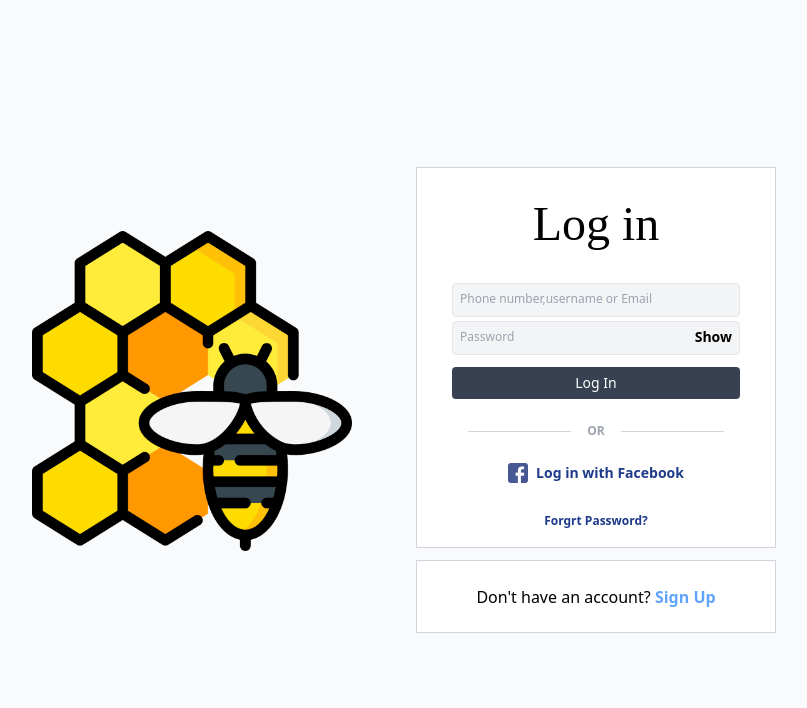
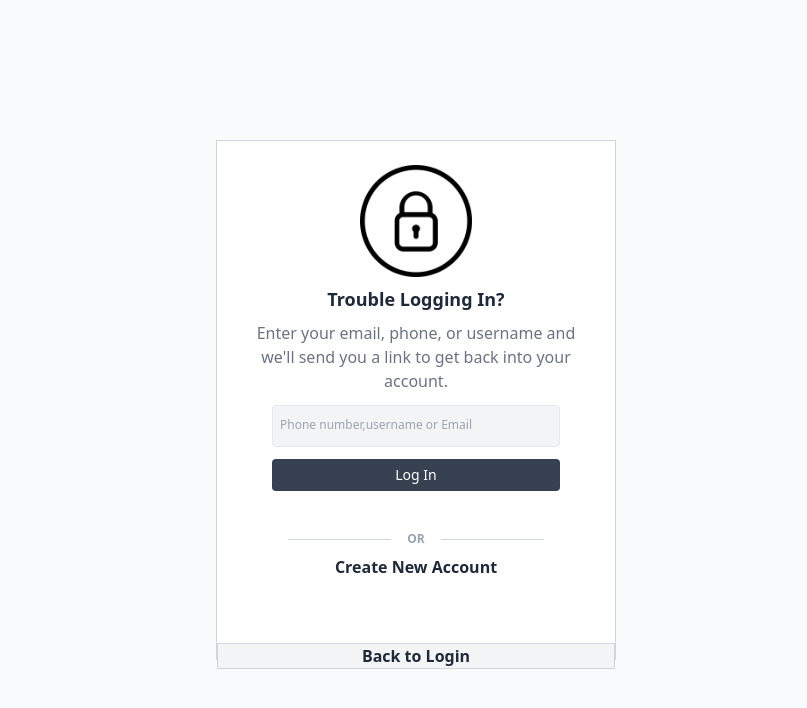
Before and after one commit to chra-O/Food-City, a React (Create React App) app: page /ForgetPassword in a window 1280 px wide. Shown: the top 708 px of the page, without its empty margins (224-1031 px from the left). Built offline with nearby package versions, Linux system fonts and the light colour scheme.

Commit message:
Forget password done

```diff
--- a/src/App.css
+++ b/src/App.css
@@ -13,3 +13,7 @@
 
   font-family: "Brush Script MT", "Brush Script Std", "cursive";
 }
+.fogerPass{
+  width: 400px;
+  height: 520px;
+}
--- a/src/App.js
+++ b/src/App.js
@@ -1,19 +1,17 @@
-
 import "./App.css";
 import LogInPage from "./Page/LogInPage";
-// import { Routes, Route } from "react-router-dom";
+import { Routes, Route } from "react-router-dom";
+import ForgetPassword from "./Page/ForgetPassword";
 
 function App() {
   return (
+    <>
+      {/* <LogInPage /> */}
 
-    <>
-    <LogInPage />
-  {/* <Routes>
-      <Route path="invoices" element={<Invoices />}>
-        <Route path=":invoiceId" element={<Invoice />} />
-        <Route path="sent" element={<SentInvoices />} />
-      </Route>
-    </Routes> */}
+      <Routes>
+      <Route path="/" element={<LogInPage />} />
+        <Route path="/ForgetPassword" element={<ForgetPassword />} />
+      </Routes>
     </>
   );
 }
--- /dev/null
+++ b/src/Page/ForgetPassword.jsx
@@ -0,0 +1,71 @@
+import React, { useRef, useState } from "react";
+import { Link } from "react-router-dom";
+
+export default function ForgetPassword() {
+  const [hasfild, sethasfild] = useState(false);
+  const fromRef = useRef(null);
+  const handelChange = () => {
+    const form = fromRef.current;
+    if (form["username"].value.length > 0) {
+      sethasfild(true);
+    } else {
+      sethasfild(false);
+    }
+  };
+  return (
+    <>
+      <div className="flex justify-center flex-col  items-center h-screen bg-slate-50 ">
+        <div className="fogerPass bg-white border border-gray-300 border-solid flex flex-col items-center  ">
+          <img
+            src="http://localhost:3000/image/lockk.png"
+            className="w-28 mt-6"
+            alt=""
+          ></img>
+          <p className="text-lg mt-2 font-semibold text-gray-800 ">
+            Trouble Logging In?
+          </p>
+          <p className=" text-center font-thin mt-2 ml-6 mr-6 text-gray-500">
+            Enter your email, phone, or username and we'll send you a link to
+            get back into your account.
+          </p>
+          <form ref={fromRef} className="w-72 flex flex-col gap-1 mt-3">
+            <div className="relative">
+              <input
+                onChange={handelChange}
+                name="username"
+                type="text"
+                className=" peer  w-full rounded border bg-gray-100 p-3 text-xs placeholder-transparent"
+                placeholder="Phone number,username or Email"
+              />
+              <label className="absolute transition-all left-2 top-0 text-gray-400  text-xxs peer-placeholder-shown:text-xs  peer-placeholder-shown:top-3 pointer-events-none">
+                Phone number,username or Email
+              </label>
+            </div>
+            <button
+              className={` ${
+                hasfild ? "bg-gray-900" : "bg-gray-700"
+              } w-full mt-2 h-8 rounded text-white  text-sm font-medium py-1`}
+            >
+              Log In
+            </button>
+          </form>
+          <div className=" flex space-x-2 w-64 mt-8 items-center ">
+            <span className="bg-gray-300 h-px  flex-1" />
+            <span className="p-2 uppercase text-xs text-gray-400 font-semibold">
+              or
+            </span>
+            <span className="bg-gray-300 h-px flex-1" />
+          </div>
+          <button className=" font-semibold text-gray-800 ">
+            Create New Account
+          </button>
+          <div className="flex justify-center flex-col  items-center  bg-gray-100 h-14 w-full mt-16 border-gray-300 border-solid  border ">
+            <button className="font-semibold text-gray-800">
+              <Link to="/">Back to Login</Link>
+            </button>
+          </div>
+        </div>
+      </div>
+    </>
+  );
+}
--- a/src/Page/LogInPage.jsx
+++ b/src/Page/LogInPage.jsx
@@ -1,4 +1,5 @@
 import React, { useRef, useState } from "react";
+import { Link } from "react-router-dom";
 
 export default function LogInPage() {
   const [showPassword, setShowPassword] = useState(false);
@@ -27,7 +28,7 @@ export default function LogInPage() {
     <>
       <div className="flex justify-center flex-col items-center h-screen bg-slate-50">
         <div className="grid grid-cols-1 sm:grid-cols-1 md:grid-cols-2">
-          {" "}
+
           <div className="invisible sm:invisible md:visible">
             <img
               src="http://localhost:3000/image/logo.png"
@@ -40,7 +41,7 @@ export default function LogInPage() {
               <h1 className="foodLogin text-5xl text-center">Log in</h1>
               <form ref={fromRef} className="w-72 flex flex-col gap-1 mt-8">
                 <div className="relative">
-                  {" "}
+
                   <input
                     onChange={handelChange}
                     name="username"
@@ -94,12 +95,14 @@ export default function LogInPage() {
                   alt=""
                 ></img>
                 <span className="text-blue-900 font-semibold text-sm ">
-                  Log in with Facebook
+                  <a href="https://www.facebook.com/login">
+                    Log in with Facebook
+                  </a>
                 </span>
               </button>
               <button className="mt-6">
                 <span className="text-blue-900 font-semibold text-xs  ">
-                  Forgrt Password?
+                  <Link to="./ForgetPassword">Forgrt Password?</Link>
                 </span>
               </button>
             </div>
@@ -119,5 +122,5 @@ export default function LogInPage() {
         </div>
       </div>
     </>
-  );
+  )
 }
```
Also changed, not shown: public/image/lock.png (added), public/image/lockk.png (added).
